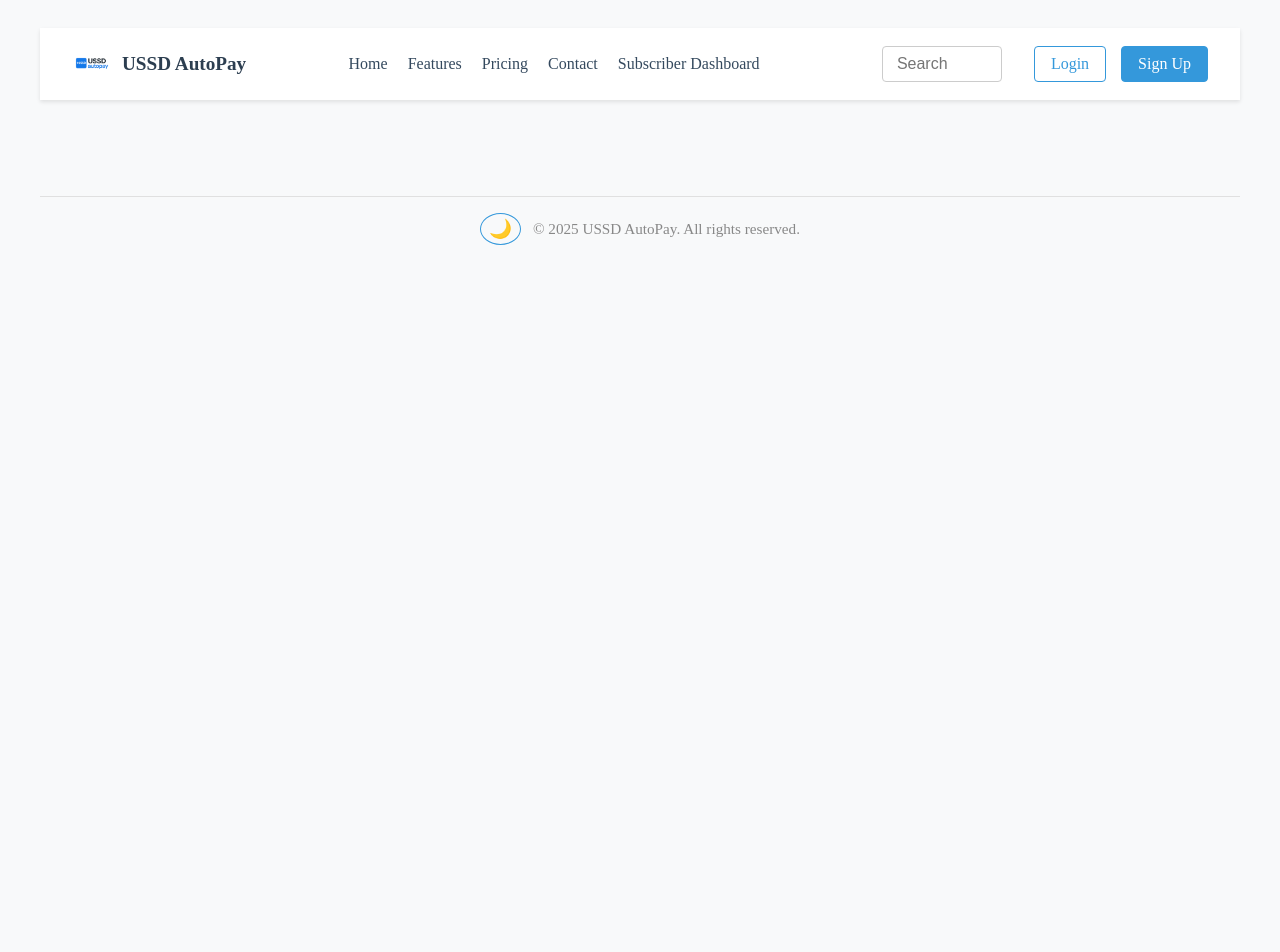
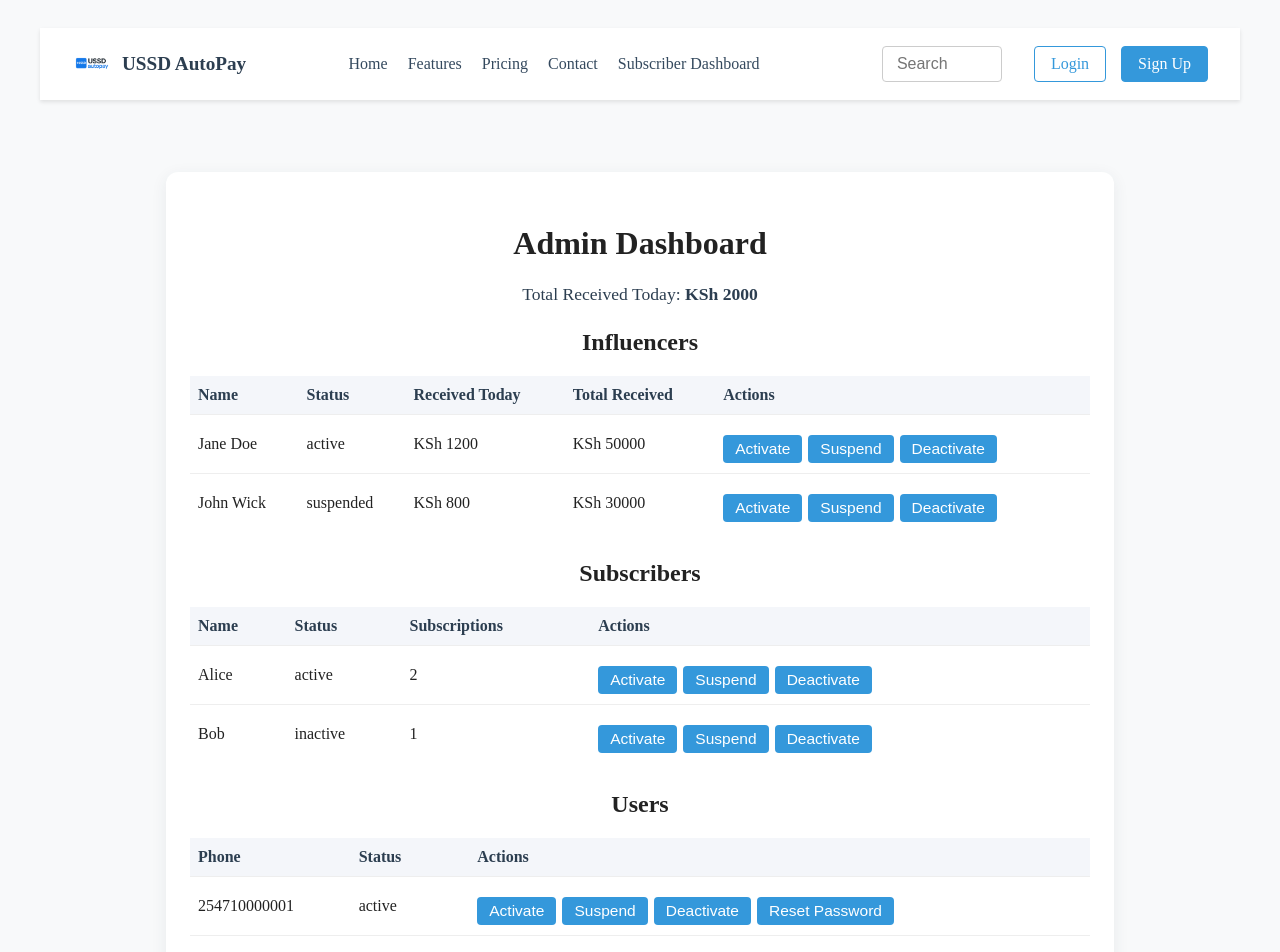
Before and after one commit to rigzlion8/ussd-auto-credit, a React (Create React App) app: page /admin in a window 1280 px wide. Shown: the top 952 px of the page. Before the commit the page ends 800 px from the top, so only its background shows below. Built offline with nearby package versions, Linux system fonts and the light colour scheme.

Commit message:
frontend-adminDashboard

```diff
--- a/db.json
+++ b/db.json
@@ -17,7 +17,7 @@
     },
     {
       "id": 3,
-      "phone": "254740389555",
+      "phone": "254722345678",
       "name": "John Wick",
       "ussd_shortcode": "0000",
       "imageUrl": "/images/john_wick.jpg",
@@ -27,14 +27,13 @@
       "id": 4,
       "phone": "254712345000",
       "name": "Martha Musembi",
-      "imageUrl": "/images/martha_musembi.jpg",
       "ussd_shortcode": "1234",
       "received": 50050
     },
     {
       "id": 5,
       "phone": "254722345001",
-      "name": "Nicholas Kyalo",
+      "name": "Wambui Doe",
       "ussd_shortcode": "1234",
       "received": 450000
     },
@@ -94,38 +93,6 @@
       "amount": 10000,
       "frequency": "monthly",
       "is_active": true
-    },
-    {
-      "id": "067c",
-      "fan_phone": "254710000001",
-      "influencer_id": 3,
-      "amount": 10,
-      "frequency": "weekly",
-      "is_active": true
-    },
-    {
-      "id": "793a",
-      "fan_phone": "254710000001",
-      "influencer_id": 3,
-      "amount": 10,
-      "frequency": "weekly",
-      "is_active": true
-    },
-    {
-      "id": "7def",
-      "fan_phone": "254710000001",
-      "influencer_id": 3,
-      "amount": 10,
-      "frequency": "weekly",
-      "is_active": true
-    },
-    {
-      "id": "3313",
-      "fan_phone": "254710000001",
-      "influencer_id": 2,
-      "amount": 10,
-      "frequency": "weekly",
-      "is_active": true
     }
   ],
   "users": [
--- a/src/App.css
+++ b/src/App.css
@@ -693,3 +693,83 @@ body, .theme-light {
 .pay-btn:hover {
   background: #219150;
 }
+
+.admin-dashboard-container {
+  max-width: 900px;
+  margin: 40px auto;
+  background: #fff;
+  border-radius: 12px;
+  box-shadow: 0 4px 16px rgba(44, 62, 80, 0.08);
+  padding: 32px 24px;
+}
+.admin-summary {
+  margin-bottom: 24px;
+  font-size: 1.1rem;
+  color: #2c3e50;
+}
+.admin-table {
+  width: 100%;
+  border-collapse: collapse;
+  margin-bottom: 28px;
+}
+.admin-table th, .admin-table td {
+  padding: 10px 8px;
+  border-bottom: 1px solid #eee;
+  text-align: left;
+}
+.admin-table th {
+  background: #f4f6fa;
+  color: #2c3e50;
+}
+.admin-table tr:last-child td {
+  border-bottom: none;
+}
+.admin-table button {
+  margin-right: 6px;
+  padding: 5px 12px;
+  border-radius: 4px;
+  border: none;
+  font-size: 0.97rem;
+  cursor: pointer;
+  background: #3498db;
+  color: #fff;
+  transition: background 0.2s;
+}
+.admin-table button:last-child {
+  margin-right: 0;
+}
+.admin-table button:hover {
+  background: #217dbb;
+}
+.admin-list {
+  list-style: disc inside;
+  margin-bottom: 28px;
+  color: #2c3e50;
+}
+
+/* Dark theme for admin dashboard */
+.theme-dark .admin-dashboard-container {
+  background: #23272f;
+  box-shadow: 0 4px 16px rgba(44, 62, 80, 0.18);
+}
+.theme-dark .admin-summary {
+  color: #fff;
+}
+.theme-dark .admin-table th {
+  background: #23272f;
+  color: #fff;
+}
+.theme-dark .admin-table td {
+  color: #eee;
+}
+.theme-dark .admin-list {
+  color: #eee;
+}
+.theme-dark .admin-table button {
+  background: #6ec1e4;
+  color: #23272f;
+}
+.theme-dark .admin-table button:hover {
+  background: #3498db;
+  color: #fff;
+}
--- a/src/App.tsx
+++ b/src/App.tsx
@@ -2,6 +2,7 @@ import React, { useState } from 'react';
 import { InfluencerList } from './components/InfluencerList';
 import { InfluencerDashboard } from './pages/InfluencerDashboard';
 import { SubscriberDashboard } from './pages/SubscriberDashboard';
+import { AdminDashboard } from './pages/AdminDashboard';
 import './App.css';
 import { BrowserRouter as Router, Routes, Route, Link } from 'react-router-dom';
 
@@ -34,7 +35,10 @@ const App = () => {
             <a href="#" className="nav-link">Contact</a>
             <Link to="/subscriber" className="nav-link">Subscriber Dashboard</Link>
             {isAdmin && (
-              <Link to="/dashboard" className="nav-link">Influencer Dashboard</Link>
+              <>
+                <Link to="/dashboard" className="nav-link">Influencer Dashboard</Link>
+                <Link to="/admin" className="nav-link">Admin Dashboard</Link>
+              </>
             )}
           </div>
 
@@ -60,6 +64,7 @@ const App = () => {
             <Route path="/" element={<InfluencerList />} />
             <Route path="/dashboard" element={<InfluencerDashboard />} />
             <Route path="/subscriber" element={<SubscriberDashboard />} />
+            <Route path="/admin" element={<AdminDashboard />} />
           </Routes>
         </main>
 
--- /dev/null
+++ b/src/pages/AdminDashboard.tsx
@@ -0,0 +1,149 @@
+import React, { useState } from 'react';
+
+// Mock data for demonstration
+const mockInfluencers = [
+  { id: 1, name: 'Jane Doe', status: 'active', receivedToday: 1200, receivedTotal: 50000 },
+  { id: 2, name: 'John Wick', status: 'suspended', receivedToday: 800, receivedTotal: 30000 },
+];
+const mockSubscribers = [
+  { id: 1, name: 'Alice', status: 'active', subscriptions: 2 },
+  { id: 2, name: 'Bob', status: 'inactive', subscriptions: 1 },
+];
+const mockUsers = [
+  { id: 1, phone: '254710000001', status: 'active' },
+  { id: 2, phone: '254710000002', status: 'suspended' },
+];
+const mockRenewalsToday = [
+  { id: 1, subscriber: 'Alice', influencer: 'Jane Doe', date: '2024-06-10T09:00:00' },
+];
+const mockUpcomingExpiries = [
+  { id: 2, subscriber: 'Bob', influencer: 'John Wick', expiry: '2024-06-12T23:59:59' },
+];
+
+export const AdminDashboard = () => {
+  const [influencers, setInfluencers] = useState(mockInfluencers);
+  const [subscribers, setSubscribers] = useState(mockSubscribers);
+  const [users, setUsers] = useState(mockUsers);
+
+  const handleStatusChange = (
+    type: 'influencer' | 'subscriber' | 'user',
+    id: number,
+    newStatus: 'active' | 'suspended' | 'inactive'
+  ) => {
+    if (type === 'influencer') {
+      setInfluencers((prev) => prev.map((i) => i.id === id ? { ...i, status: newStatus } : i));
+    } else if (type === 'subscriber') {
+      setSubscribers((prev) => prev.map((s) => s.id === id ? { ...s, status: newStatus } : s));
+    } else if (type === 'user') {
+      setUsers((prev) => prev.map((u) => u.id === id ? { ...u, status: newStatus } : u));
+    }
+  };
+
+  const handleResetPassword = (userId: number) => {
+    alert(`Password reset for user ID ${userId}`);
+  };
+
+  const totalReceivedToday = influencers.reduce((sum, i) => sum + i.receivedToday, 0);
+
+  return (
+    <div className="admin-dashboard-container">
+      <h1>Admin Dashboard</h1>
+      <div className="admin-summary">
+        <div>Total Received Today: <b>KSh {totalReceivedToday}</b></div>
+      </div>
+
+      <h2>Influencers</h2>
+      <table className="admin-table">
+        <thead>
+          <tr>
+            <th>Name</th>
+            <th>Status</th>
+            <th>Received Today</th>
+            <th>Total Received</th>
+            <th>Actions</th>
+          </tr>
+        </thead>
+        <tbody>
+          {influencers.map((inf) => (
+            <tr key={inf.id}>
+              <td>{inf.name}</td>
+              <td>{inf.status}</td>
+              <td>KSh {inf.receivedToday}</td>
+              <td>KSh {inf.receivedTotal}</td>
+              <td>
+                <button onClick={() => handleStatusChange('influencer', inf.id, 'active')}>Activate</button>
+                <button onClick={() => handleStatusChange('influencer', inf.id, 'suspended')}>Suspend</button>
+                <button onClick={() => handleStatusChange('influencer', inf.id, 'inactive')}>Deactivate</button>
+              </td>
+            </tr>
+          ))}
+        </tbody>
+      </table>
+
+      <h2>Subscribers</h2>
+      <table className="admin-table">
+        <thead>
+          <tr>
+            <th>Name</th>
+            <th>Status</th>
+            <th>Subscriptions</th>
+            <th>Actions</th>
+          </tr>
+        </thead>
+        <tbody>
+          {subscribers.map((sub) => (
+            <tr key={sub.id}>
+              <td>{sub.name}</td>
+              <td>{sub.status}</td>
+              <td>{sub.subscriptions}</td>
+              <td>
+                <button onClick={() => handleStatusChange('subscriber', sub.id, 'active')}>Activate</button>
+                <button onClick={() => handleStatusChange('subscriber', sub.id, 'suspended')}>Suspend</button>
+                <button onClick={() => handleStatusChange('subscriber', sub.id, 'inactive')}>Deactivate</button>
+              </td>
+            </tr>
+          ))}
+        </tbody>
+      </table>
+
+      <h2>Users</h2>
+      <table className="admin-table">
+        <thead>
+          <tr>
+            <th>Phone</th>
+            <th>Status</th>
+            <th>Actions</th>
+          </tr>
+        </thead>
+        <tbody>
+          {users.map((user) => (
+            <tr key={user.id}>
+              <td>{user.phone}</td>
+              <td>{user.status}</td>
+              <td>
+                <button onClick={() => handleStatusChange('user', user.id, 'active')}>Activate</button>
+                <button onClick={() => handleStatusChange('user', user.id, 'suspended')}>Suspend</button>
+                <button onClick={() => handleStatusChange('user', user.id, 'inactive')}>Deactivate</button>
+                <button onClick={() => handleResetPassword(user.id)}>Reset Password</button>
+              </td>
+            </tr>
+          ))}
+        </tbody>
+      </table>
+
+      <h2>Renewals Today</h2>
+      <ul className="admin-list">
+        {mockRenewalsToday.map((r) => (
+          <li key={r.id}>{r.subscriber} renewed {r.influencer} at {new Date(r.date).toLocaleString()}</li>
+        ))}
+      </ul>
+
+      <h2>Upcoming Expiry of Subscriptions</h2>
+      <ul className="admin-list">
+        {mockUpcomingExpiries.map((e) => (
+          <li key={e.id}>{e.subscriber}'s subscription to {e.influencer} expires on {new Date(e.expiry).toLocaleString()}</li>
+        ))}
+      </ul>
+    </div>
+  );
+};
```
